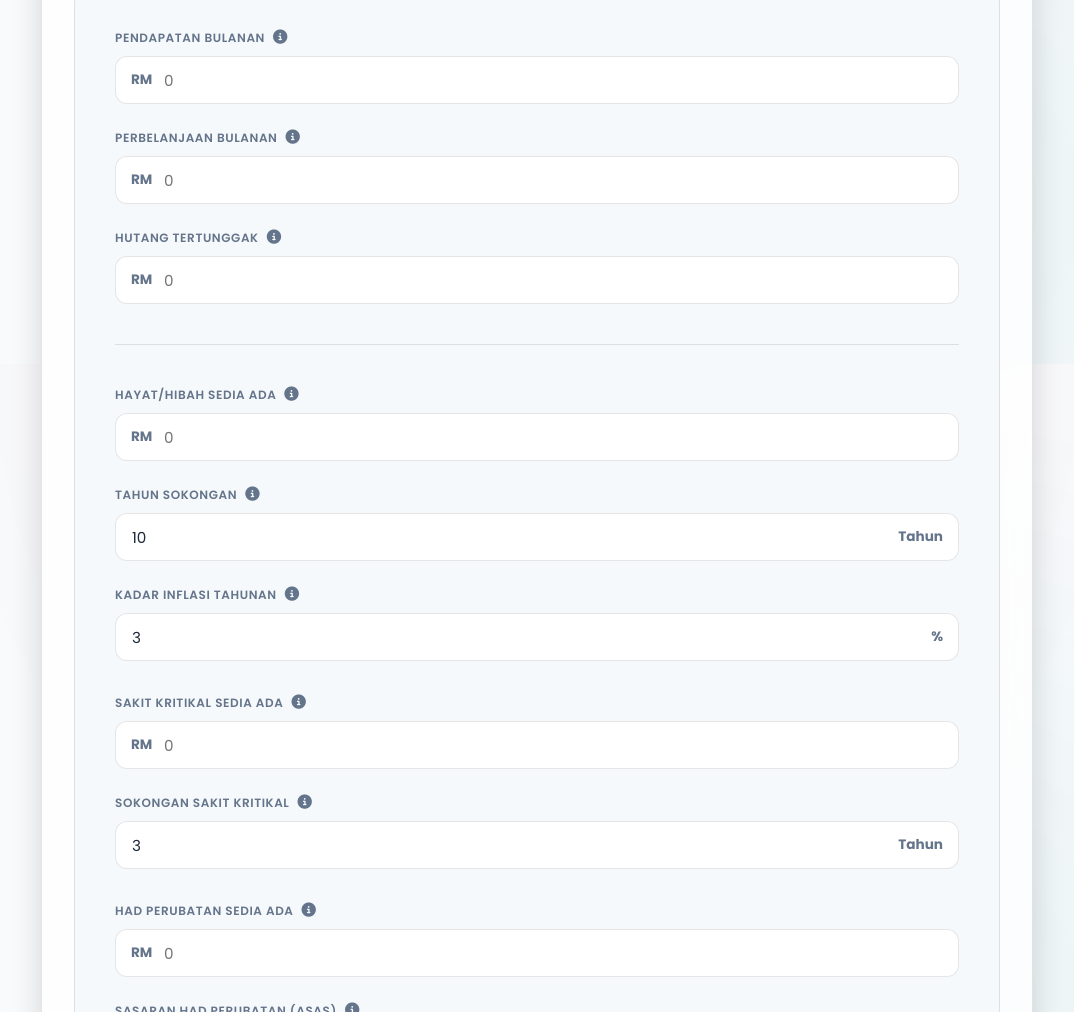
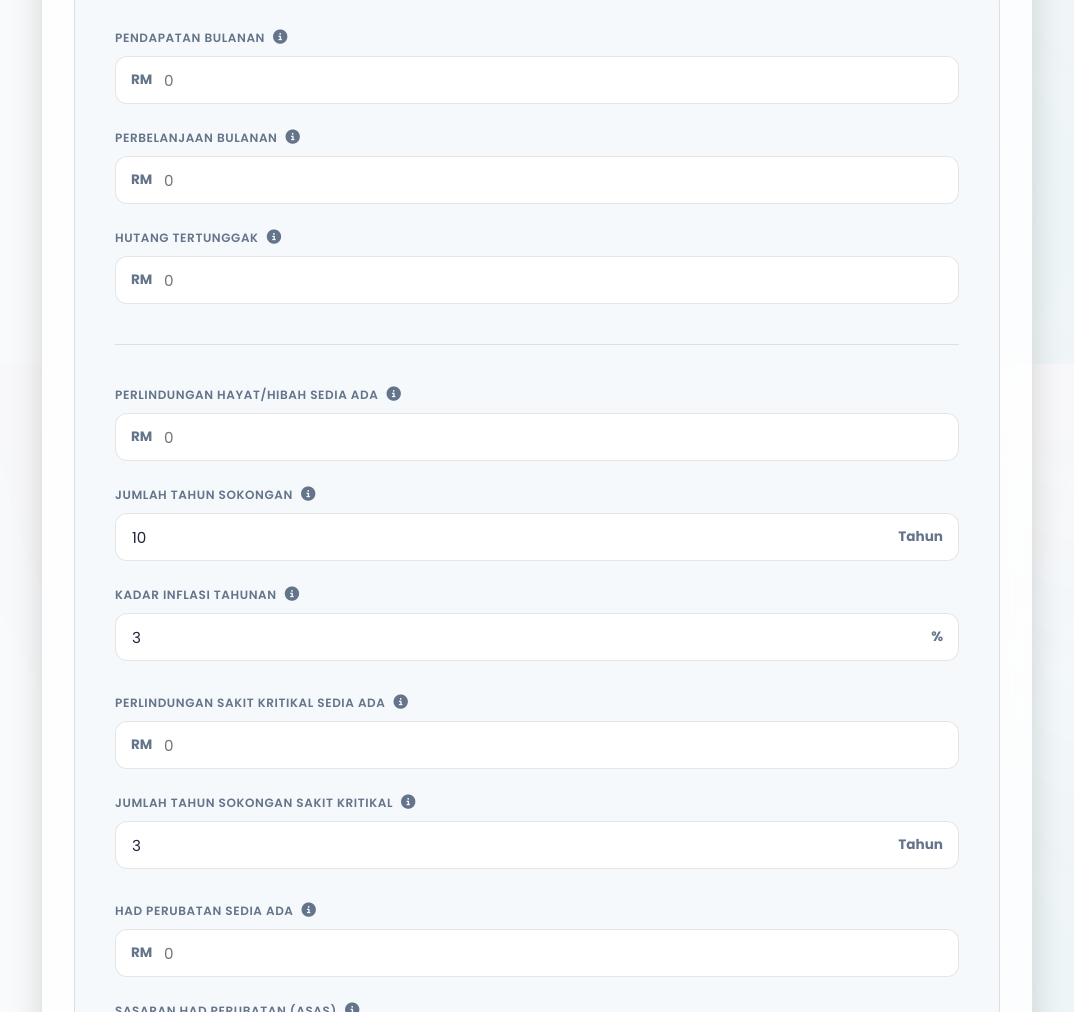
Before and after one commit to fairuzsamsuddin-code/protectioncalculator, a plain HTML site: page index.html in a window 1280 px wide. Shown: the part 436-1448 px from the top of the page, without its empty margins (103-1177 px from the left). Drawn offline with Linux system fonts and the light colour scheme.

Commit message:
Update index.html

```diff
--- a/index.html
+++ b/index.html
@@ -267,7 +267,7 @@
                     <div style="display: grid; grid-template-columns: 1fr; gap: 1.5rem;">
                         <div style="position: relative;">
                             <label class="form-label">
-                                <span data-translate="calc_exist_life">Hayat/Hibah Sedia Ada</span>
+                                <span data-translate="calc_exist_life">Perlindungan Hayat/Hibah Sedia Ada</span>
                                 <div style="position: relative; display: inline-flex; align-items: center; margin-left: 0.5rem;">
                                     <button type="button" onclick="toggleTooltip(event, 'tip-exist-life')" style="background:none; border:none; cursor:pointer;">
                                         <i class="fas fa-info-circle" style="color: var(--text-muted); font-size: 0.9rem;"></i>
@@ -284,7 +284,7 @@
                         </div>
                         <div style="position: relative;">
                             <label class="form-label">
-                                <span data-translate="calc_life_years">Tahun Sokongan</span>
+                                <span data-translate="calc_life_years">Jumlah Tahun Sokongan</span>
                                 <div style="position: relative; display: inline-flex; align-items: center; margin-left: 0.5rem;">
                                     <button type="button" onclick="toggleTooltip(event, 'tip-life-years')" style="background:none; border:none; cursor:pointer;">
                                         <i class="fas fa-info-circle" style="color: var(--text-muted); font-size: 0.9rem;"></i>
@@ -323,7 +323,7 @@
                     <div style="display: grid; grid-template-columns: 1fr; gap: 1.5rem;">
                         <div style="position: relative;">
                             <label class="form-label">
-                                <span data-translate="calc_exist_ci">Sakit Kritikal Sedia Ada</span>
+                                <span data-translate="calc_exist_ci">Perlindungan Sakit Kritikal Sedia Ada</span>
                                 <div style="position: relative; display: inline-flex; align-items: center; margin-left: 0.5rem;">
                                     <button type="button" onclick="toggleTooltip(event, 'tip-exist-ci')" style="background:none; border:none; cursor:pointer;">
                                         <i class="fas fa-info-circle" style="color: var(--text-muted); font-size: 0.9rem;"></i>
@@ -340,7 +340,7 @@
                         </div>
                         <div style="position: relative;">
                             <label class="form-label">
-                                <span data-translate="calc_ci_years">Sokongan Sakit Kritikal</span>
+                                <span data-translate="calc_ci_years">Jumlah Tahun Sokongan Sakit Kritikal</span>
                                 <div style="position: relative; display: inline-flex; align-items: center; margin-left: 0.5rem;">
                                     <button type="button" onclick="toggleTooltip(event, 'tip-ci-years')" style="background:none; border:none; cursor:pointer;">
                                         <i class="fas fa-info-circle" style="color: var(--text-muted); font-size: 0.9rem;"></i>
```
